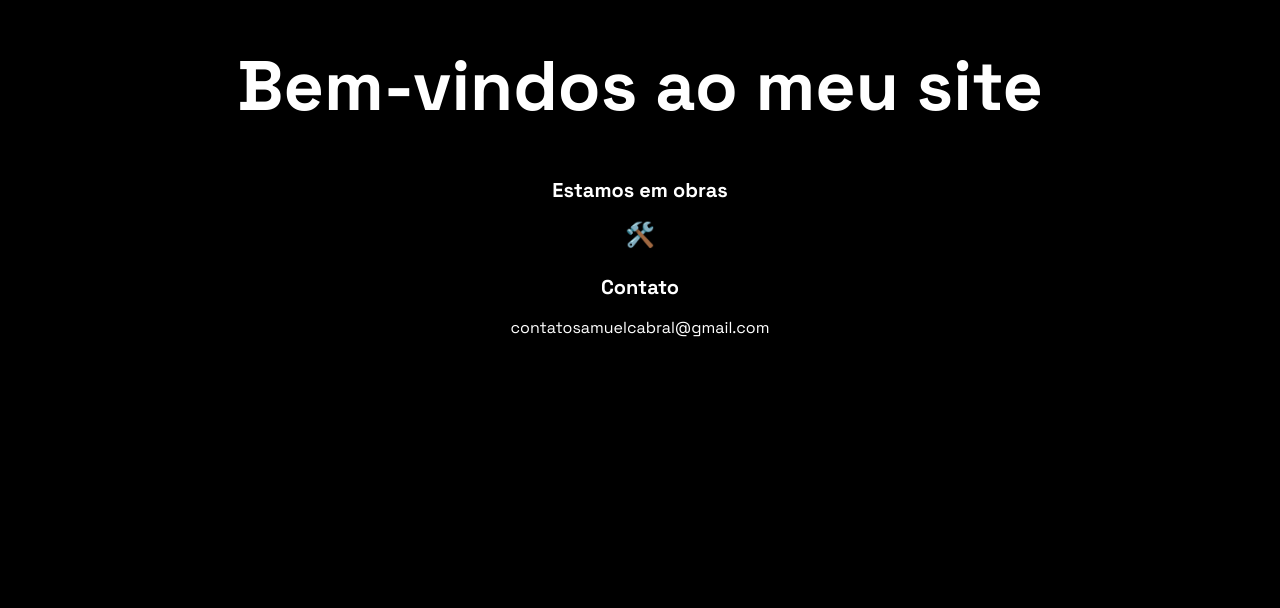
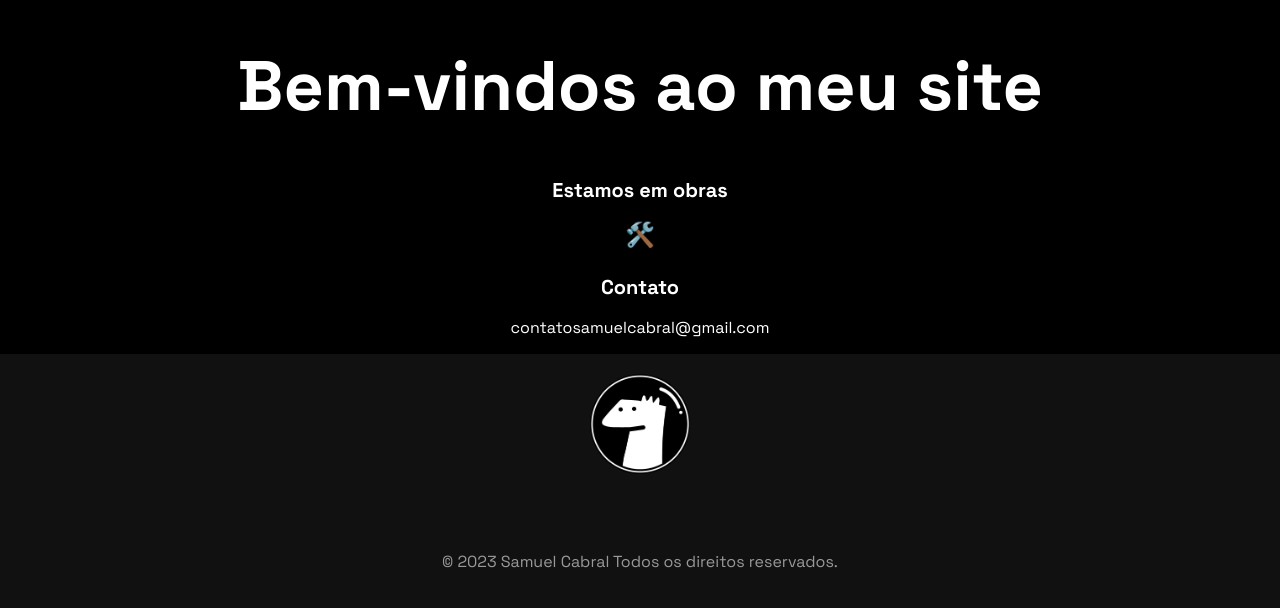
Before and after one commit to osamucabrales/site-oficial-versao-1, a plain HTML site: page Index.html in a window 1280 px wide. Shown: the part 682-1290 px from the top of the page. Before the commit the page ends 1036 px from the top, so only its background shows below. Drawn offline with Linux system fonts and the light colour scheme.

Commit message:
Versão 3 COM FOOTER
Fiz o footer - mas falta muito

```diff
--- a/Index.html
+++ b/Index.html
@@ -134,6 +134,46 @@
             font-size: 24px;
             margin-top: 10px;
         }
+        footer {
+            /* Estilos para o footer aqui (se necessário) */
+        }
+
+        .footer-container {
+            background-color: #111; /* Cor cinza quase preto */
+            padding: 20px;
+            display: flex;
+            flex-direction: column;
+            align-items: center;
+        }
+
+        .logo {
+            max-width: 100px;
+            height: auto;
+            margin-bottom: 10px;
+        }
+
+        .social-links {
+            list-style: none;
+            padding: 0;
+            margin-top: 10px;
+        }
+
+        .social-links li {
+            display: inline-block;
+            margin: 0 10px;
+        }
+
+        .social-links a {
+            color: #fff; /* Cor dos ícones das redes sociais */
+            font-size: 20px;
+            text-decoration: none;
+        }
+
+        .copyright {
+            margin-top: 20px;
+            color: #999; /* Cor do texto de direitos autorais */
+        }
+    </style>
     </style>
 </head>
 <body>
@@ -164,5 +204,19 @@
     </div>
 
 </body>
+<footer>
+    <div class="footer-container">
+        <img src="Assets/Emblema para o canal.png"Logo da Empresa" class="logo">
 
+        <ul class="social-links">
+            <li><a href="link-rede-social-1"><i class="fab fa-facebook"></i></a></li>
+            <li><a href="link-rede-social-2"><i class="fab fa-twitter"></i></a></li>
+            <li><a href="link-rede-social-3"><i class="fab fa-instagram"></i></a></li>
+        </ul>
+
+        <p class="copyright">
+            &copy; 2023 Samuel Cabral Todos os direitos reservados.
+        </p>
+    </div>
+</footer>
 </html>
```
